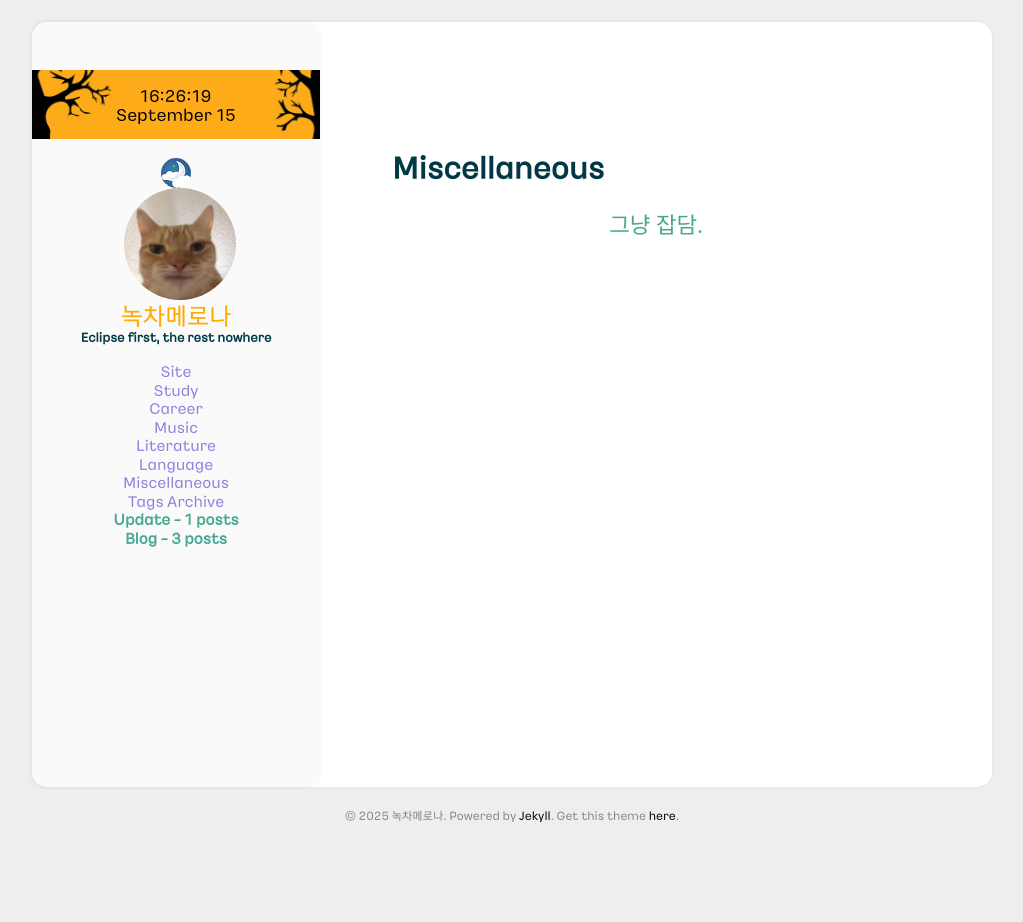
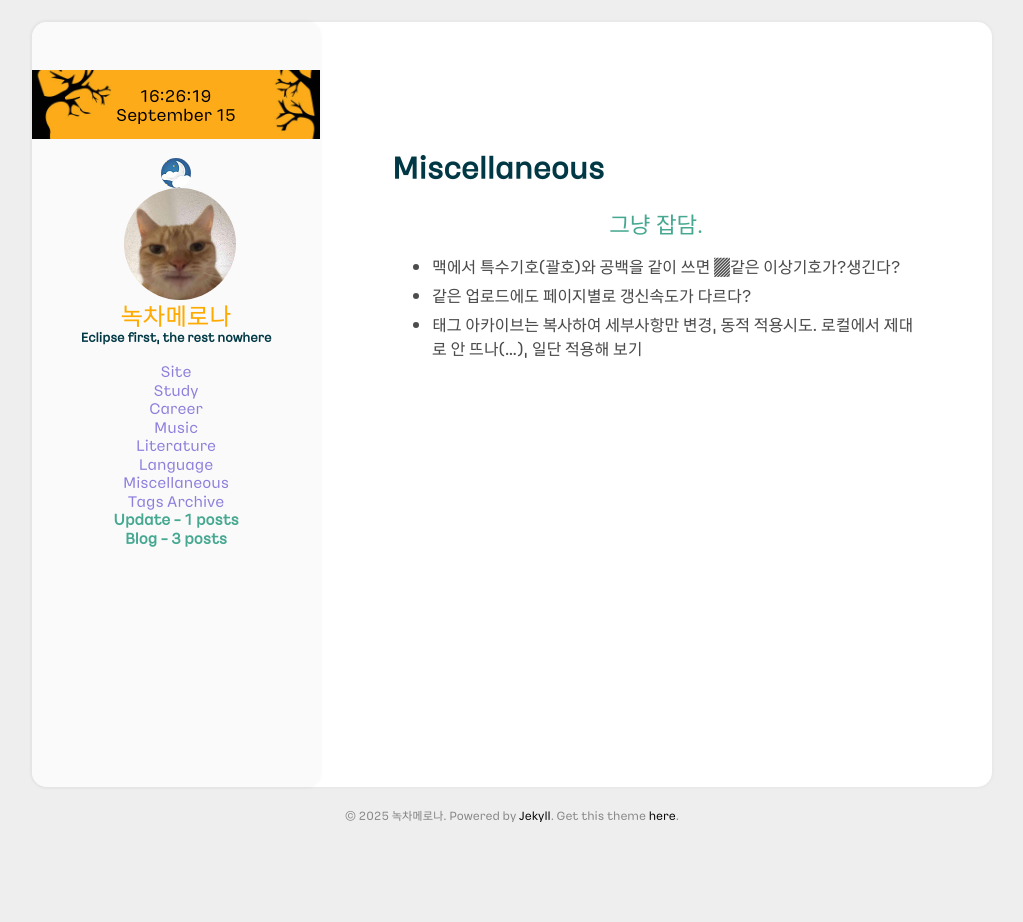
Before and after one commit to greentea-melona/greentea-melona.github.io, a Jekyll site: the page built from _additional_pages/Miscellaneous.md, in a window 1280 px wide. Shown: the whole page, without its empty margins (128-1151 px from the left). Built offline with Jekyll 4.4.1, drawn with Linux system fonts in a browser that asks for light colours; some web fonts are replaced.

Commit message:
Sep 16
태그의 정상화

```diff
--- a/_additional_pages/Miscellaneous.md
+++ b/_additional_pages/Miscellaneous.md
@@ -5,3 +5,7 @@ order: 7
 ---
 
 <CENTER><div class='customLetter'>그냥 잡담.</div></CENTER>
+
+- 맥에서 특수기호(괄호)와 공백을 같이 쓰면 같은 이상기호가?생긴다?
+- 같은 업로드에도 페이지별로 갱신속도가 다르다?
+- 태그 아카이브는 복사하여 세부사항만 변경, 동적 적용시도. 로컬에서 제대로 안 뜨나(...), 일단 적용해 보기
```
Also changed, not shown: _additional_pages/Language.md (+1 -1 lines).
